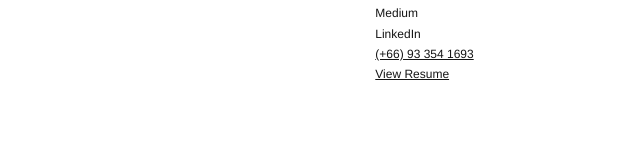
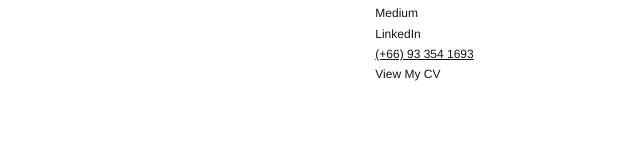
Before and after one commit to sttrex-13/sttrex-13-web, a React (Vite) app: page / in a window 1280 px wide. Shown: the part 210-366 px from the top of the page, without its empty margins (0-640 px from the left). Built offline with nearby package versions, Linux system fonts and the light colour scheme.

Commit message:
feat: add cv

```diff
--- a/src/pages/Home/HomePage.tsx
+++ b/src/pages/Home/HomePage.tsx
@@ -410,9 +410,12 @@
               >
                 {profile.phone}
               </a>
-              <a href="#resume">
-                View Resume
-              </a>
+              <TextLink
+                external
+                to="https://drive.google.com/file/d/1F9OfV5PPbx01GQhBoQaBc48QS0wtEWzU/view?usp=sharing"
+              >
+                View My CV
+              </TextLink>
             </div>
 
           </div>
```
